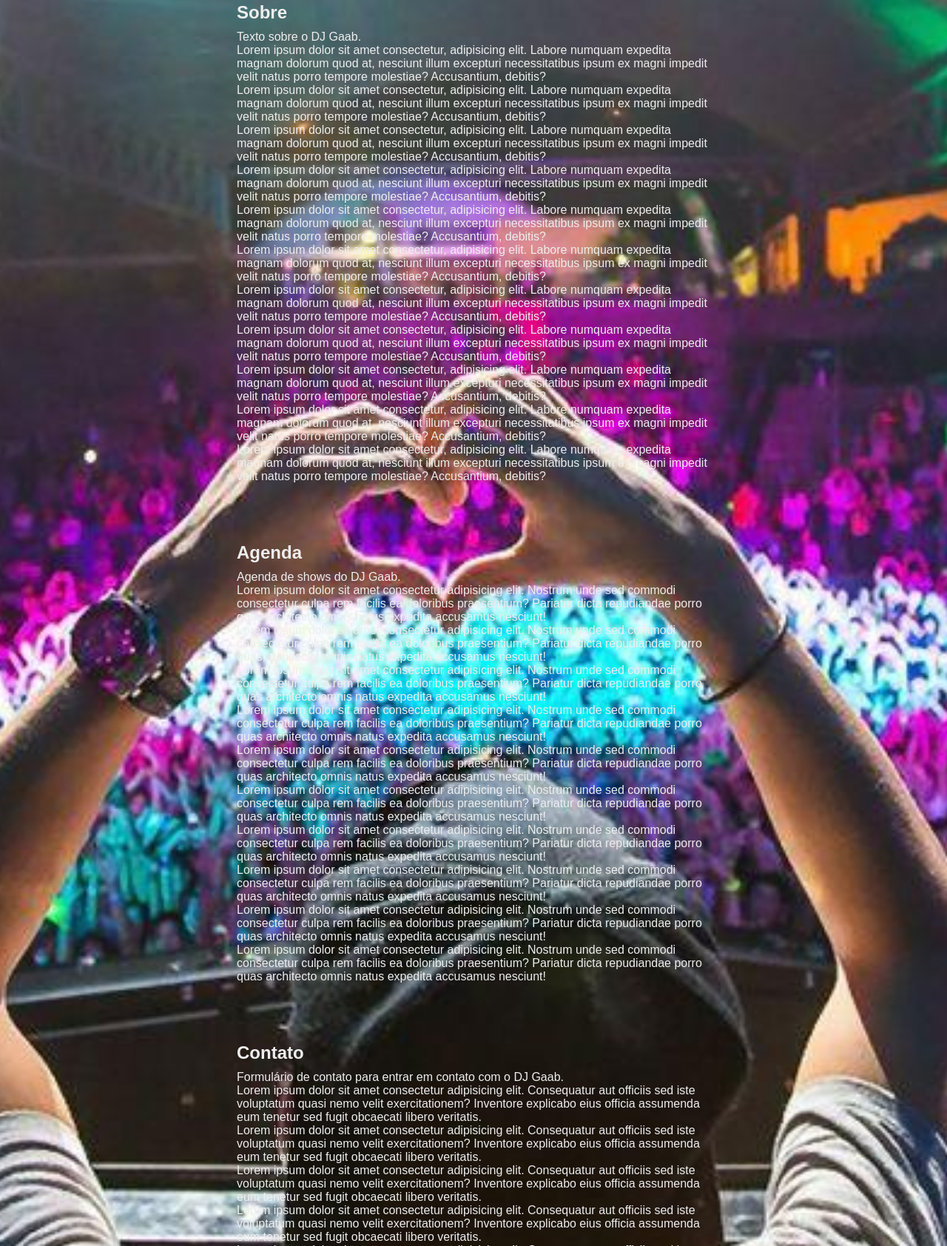
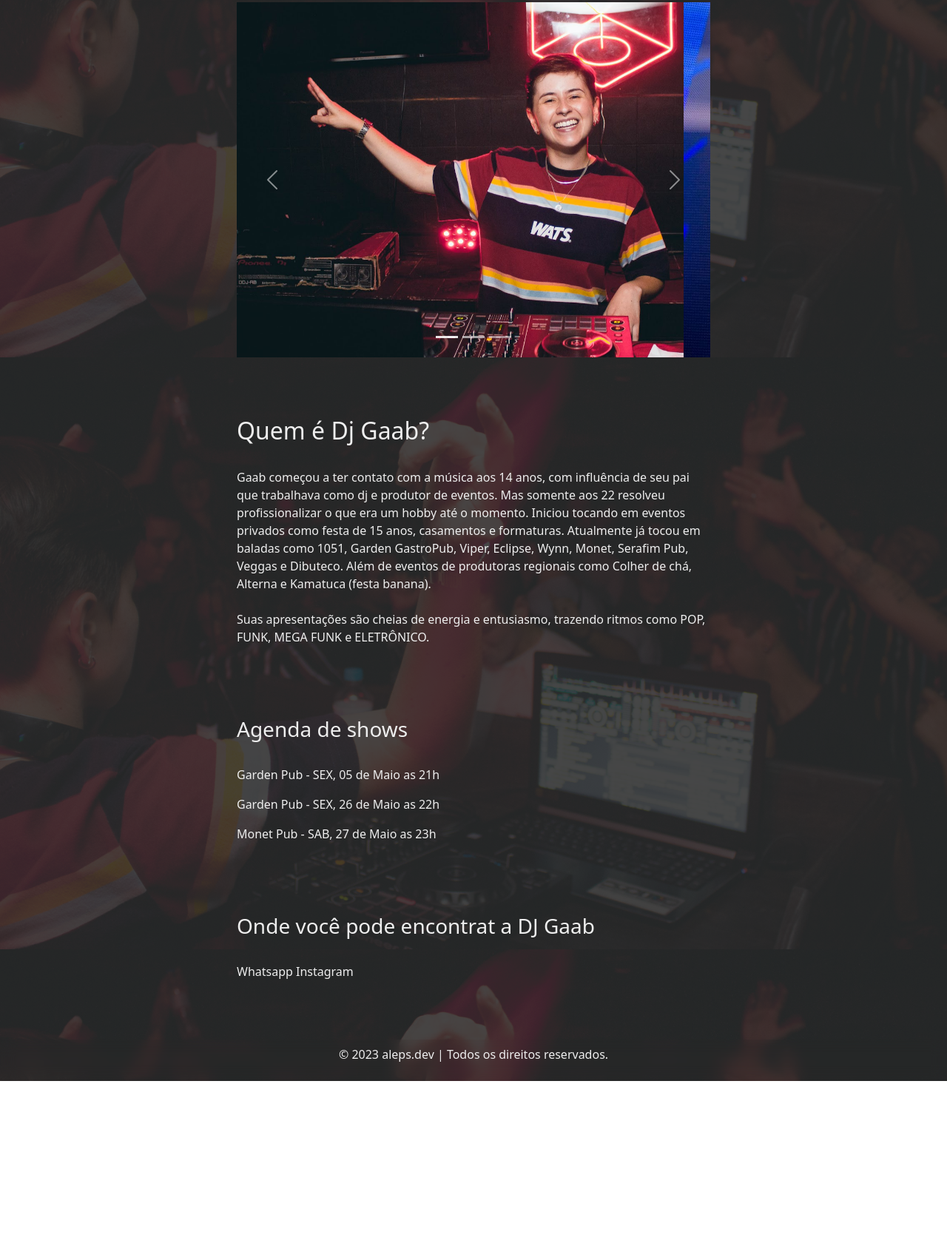
Before and after one commit to alepsdev/site-dj-gaab, a plain HTML site: page index.html in a window 1280 px wide. Shown: the part 317-2001 px from the top of the page at 74% size. After the commit the page ends 1778 px from the top, so only its background shows below. Drawn offline with nearby package versions, Linux system fonts and the light colour scheme.

Commit message:
add section agenda and contato

```diff
--- a/index.html
+++ b/index.html
@@ -5,14 +5,16 @@
 	<meta charset="UTF-8">
 	<meta name="viewport" content="width=device-width, initial-scale=1.0">
 	<link rel="stylesheet" href="style.css">
-  <script src="./script.js"></script>
+  <script src="./script.js" defer></script>
+  <link href="https://cdn.jsdelivr.net/npm/bootstrap@5.2.3/dist/css/bootstrap.min.css" rel="stylesheet">
+  <script src="https://cdn.jsdelivr.net/npm/bootstrap@5.2.3/dist/js/bootstrap.bundle.min.js"></script>
 </head>
 <body>
 	<header>
 		<h1>DJ Gaab</h1>
 		<nav>
 			<ul>
-				<li><a href="">Início</a></li>
+				<li><a href="#carrocel">Início</a></li>
 				<li><a href="#sobre">Sobre</a></li>
 				<li><a href="#agenda">Agenda</a></li>
 				<li><a href="#contato">Contato</a></li>
@@ -21,57 +23,66 @@
 	</header>
 
 	<main>
+    <section class="carrocel" id="carrocel">
+      <div id="demo" class="carousel slide" data-bs-ride="carousel">
+        <div class="carousel-indicators">
+          <button type="button" data-bs-target="#demo" data-bs-slide-to="0" class="active"></button>
+          <button type="button" data-bs-target="#demo" data-bs-slide-to="1"></button>
+          <button type="button" data-bs-target="#demo" data-bs-slide-to="2"></button>
+        </div>
+
+        <div class="carousel-inner">
+          <div class="carousel-item active"><img src="./assets/img_1.jpg" ></div>
+          <div class="carousel-item"><img src="./assets/img_2.jpg"></div>
+          <div class="carousel-item"><img src="./assets/img_3.jpg"></div>
+        </div>
+
+        <button class="carousel-control-prev" type="button" data-bs-target="#demo" data-bs-slide="prev">
+          <span class="carousel-control-prev-icon"></span>
+        </button>
+        <button class="carousel-control-next" type="button" data-bs-target="#demo" data-bs-slide="next">
+          <span class="carousel-control-next-icon"></span>
+        </button>
+      </div>
+    </section>
+
 		<section id="sobre">
-			<h2>Sobre</h2>
-			<p>Texto sobre o DJ Gaab.</p>
-      <p>Lorem ipsum dolor sit amet consectetur, adipisicing elit. Labore numquam expedita magnam dolorum quod at, nesciunt illum excepturi necessitatibus ipsum ex magni impedit velit natus porro tempore molestiae? Accusantium, debitis?</p>
-      <p>Lorem ipsum dolor sit amet consectetur, adipisicing elit. Labore numquam expedita magnam dolorum quod at, nesciunt illum excepturi necessitatibus ipsum ex magni impedit velit natus porro tempore molestiae? Accusantium, debitis?</p>
-      <p>Lorem ipsum dolor sit amet consectetur, adipisicing elit. Labore numquam expedita magnam dolorum quod at, nesciunt illum excepturi necessitatibus ipsum ex magni impedit velit natus porro tempore molestiae? Accusantium, debitis?</p>
-      <p>Lorem ipsum dolor sit amet consectetur, adipisicing elit. Labore numquam expedita magnam dolorum quod at, nesciunt illum excepturi necessitatibus ipsum ex magni impedit velit natus porro tempore molestiae? Accusantium, debitis?</p>
-      <p>Lorem ipsum dolor sit amet consectetur, adipisicing elit. Labore numquam expedita magnam dolorum quod at, nesciunt illum excepturi necessitatibus ipsum ex magni impedit velit natus porro tempore molestiae? Accusantium, debitis?</p>
-      <p>Lorem ipsum dolor sit amet consectetur, adipisicing elit. Labore numquam expedita magnam dolorum quod at, nesciunt illum excepturi necessitatibus ipsum ex magni impedit velit natus porro tempore molestiae? Accusantium, debitis?</p>
-      <p>Lorem ipsum dolor sit amet consectetur, adipisicing elit. Labore numquam expedita magnam dolorum quod at, nesciunt illum excepturi necessitatibus ipsum ex magni impedit velit natus porro tempore molestiae? Accusantium, debitis?</p>
-      <p>Lorem ipsum dolor sit amet consectetur, adipisicing elit. Labore numquam expedita magnam dolorum quod at, nesciunt illum excepturi necessitatibus ipsum ex magni impedit velit natus porro tempore molestiae? Accusantium, debitis?</p>
-      <p>Lorem ipsum dolor sit amet consectetur, adipisicing elit. Labore numquam expedita magnam dolorum quod at, nesciunt illum excepturi necessitatibus ipsum ex magni impedit velit natus porro tempore molestiae? Accusantium, debitis?</p>
-      <p>Lorem ipsum dolor sit amet consectetur, adipisicing elit. Labore numquam expedita magnam dolorum quod at, nesciunt illum excepturi necessitatibus ipsum ex magni impedit velit natus porro tempore molestiae? Accusantium, debitis?</p>
-      <p>Lorem ipsum dolor sit amet consectetur, adipisicing elit. Labore numquam expedita magnam dolorum quod at, nesciunt illum excepturi necessitatibus ipsum ex magni impedit velit natus porro tempore molestiae? Accusantium, debitis?</p>
+			<h2>Quem é Dj Gaab?</h2>
+      <br>
+			<p>
+        Gaab começou a ter contato com a música aos 14 anos, com influência de seu pai que trabalhava como dj e produtor de eventos.
+        Mas somente aos 22 resolveu profissionalizar o que era um hobby até o momento.
+        Iniciou tocando em eventos privados como festa de 15 anos, casamentos e formaturas.
+        Atualmente já tocou em baladas como 1051, Garden GastroPub, Viper, Eclipse, Wynn, Monet, Serafim Pub, Veggas e Dibuteco.
+        Além de eventos de produtoras regionais como Colher de chá, Alterna e Kamatuca (festa banana).
+        <br><br>
+        Suas apresentações são cheias de energia e entusiasmo, trazendo ritmos como POP, FUNK, MEGA FUNK e ELETRÔNICO.
+      </p>
 		</section>
 
 		<section id="agenda">
-			<h2>Agenda</h2>
-			<p>Agenda de shows do DJ Gaab.</p>
-      <p>Lorem ipsum dolor sit amet consectetur adipisicing elit. Nostrum unde sed commodi consectetur culpa rem facilis ea doloribus praesentium? Pariatur dicta repudiandae porro quas architecto omnis natus expedita accusamus nesciunt!</p>
-      <p>Lorem ipsum dolor sit amet consectetur adipisicing elit. Nostrum unde sed commodi consectetur culpa rem facilis ea doloribus praesentium? Pariatur dicta repudiandae porro quas architecto omnis natus expedita accusamus nesciunt!</p>
-      <p>Lorem ipsum dolor sit amet consectetur adipisicing elit. Nostrum unde sed commodi consectetur culpa rem facilis ea doloribus praesentium? Pariatur dicta repudiandae porro quas architecto omnis natus expedita accusamus nesciunt!</p>
-      <p>Lorem ipsum dolor sit amet consectetur adipisicing elit. Nostrum unde sed commodi consectetur culpa rem facilis ea doloribus praesentium? Pariatur dicta repudiandae porro quas architecto omnis natus expedita accusamus nesciunt!</p>
-      <p>Lorem ipsum dolor sit amet consectetur adipisicing elit. Nostrum unde sed commodi consectetur culpa rem facilis ea doloribus praesentium? Pariatur dicta repudiandae porro quas architecto omnis natus expedita accusamus nesciunt!</p>
-      <p>Lorem ipsum dolor sit amet consectetur adipisicing elit. Nostrum unde sed commodi consectetur culpa rem facilis ea doloribus praesentium? Pariatur dicta repudiandae porro quas architecto omnis natus expedita accusamus nesciunt!</p>
-      <p>Lorem ipsum dolor sit amet consectetur adipisicing elit. Nostrum unde sed commodi consectetur culpa rem facilis ea doloribus praesentium? Pariatur dicta repudiandae porro quas architecto omnis natus expedita accusamus nesciunt!</p>
-      <p>Lorem ipsum dolor sit amet consectetur adipisicing elit. Nostrum unde sed commodi consectetur culpa rem facilis ea doloribus praesentium? Pariatur dicta repudiandae porro quas architecto omnis natus expedita accusamus nesciunt!</p>
-      <p>Lorem ipsum dolor sit amet consectetur adipisicing elit. Nostrum unde sed commodi consectetur culpa rem facilis ea doloribus praesentium? Pariatur dicta repudiandae porro quas architecto omnis natus expedita accusamus nesciunt!</p>
-      <p>Lorem ipsum dolor sit amet consectetur adipisicing elit. Nostrum unde sed commodi consectetur culpa rem facilis ea doloribus praesentium? Pariatur dicta repudiandae porro quas architecto omnis natus expedita accusamus nesciunt!</p>
+			<h3>Agenda de shows</h3>
+      <br>
+      <p><a class="agenda" href="https://www.sympla.com.br/evento/costa-gold-e-haikaiss-na-garden/1936591" target="_blank" rel="noopener noreferrer">Garden Pub - SEX, 05 de Maio as 21h</a></p>
+      <p><a class="agenda" href="https://www.sympla.com.br/evento/costa-gold-e-haikaiss-na-garden/1961967" target="_blank" rel="noopener noreferrer">Garden Pub - SEX, 26 de Maio as 22h</a></p>
+      <p><a class="agenda" href="https://www.sympla.com.br/evento/costa-gold-e-haikaiss-na-garden/1961967" target="_blank" rel="noopener noreferrer">Monet Pub - SAB, 27 de Maio as 23h</a></p>
 		</section>
 
 		<section id="contato">
-			<h2>Contato</h2>
-			<p>Formulário de contato para entrar em contato com o DJ Gaab.</p>
-      <p>Lorem ipsum dolor sit amet consectetur adipisicing elit. Consequatur aut officiis sed iste voluptatum quasi nemo velit exercitationem? Inventore explicabo eius officia assumenda eum tenetur sed fugit obcaecati libero veritatis.</p>
-      <p>Lorem ipsum dolor sit amet consectetur adipisicing elit. Consequatur aut officiis sed iste voluptatum quasi nemo velit exercitationem? Inventore explicabo eius officia assumenda eum tenetur sed fugit obcaecati libero veritatis.</p>
-      <p>Lorem ipsum dolor sit amet consectetur adipisicing elit. Consequatur aut officiis sed iste voluptatum quasi nemo velit exercitationem? Inventore explicabo eius officia assumenda eum tenetur sed fugit obcaecati libero veritatis.</p>
-      <p>Lorem ipsum dolor sit amet consectetur adipisicing elit. Consequatur aut officiis sed iste voluptatum quasi nemo velit exercitationem? Inventore explicabo eius officia assumenda eum tenetur sed fugit obcaecati libero veritatis.</p>
-      <p>Lorem ipsum dolor sit amet consectetur adipisicing elit. Consequatur aut officiis sed iste voluptatum quasi nemo velit exercitationem? Inventore explicabo eius officia assumenda eum tenetur sed fugit obcaecati libero veritatis.</p>
-      <p>Lorem ipsum dolor sit amet consectetur adipisicing elit. Consequatur aut officiis sed iste voluptatum quasi nemo velit exercitationem? Inventore explicabo eius officia assumenda eum tenetur sed fugit obcaecati libero veritatis.</p>
-      <p>Lorem ipsum dolor sit amet consectetur adipisicing elit. Consequatur aut officiis sed iste voluptatum quasi nemo velit exercitationem? Inventore explicabo eius officia assumenda eum tenetur sed fugit obcaecati libero veritatis.</p>
-      <p>Lorem ipsum dolor sit amet consectetur adipisicing elit. Consequatur aut officiis sed iste voluptatum quasi nemo velit exercitationem? Inventore explicabo eius officia assumenda eum tenetur sed fugit obcaecati libero veritatis.</p>
-      <p>Lorem ipsum dolor sit amet consectetur adipisicing elit. Consequatur aut officiis sed iste voluptatum quasi nemo velit exercitationem? Inventore explicabo eius officia assumenda eum tenetur sed fugit obcaecati libero veritatis.</p>
-      <p>Lorem ipsum dolor sit amet consectetur adipisicing elit. Consequatur aut officiis sed iste voluptatum quasi nemo velit exercitationem? Inventore explicabo eius officia assumenda eum tenetur sed fugit obcaecati libero veritatis.</p>
-      <p>Lorem ipsum dolor sit amet consectetur adipisicing elit. Consequatur aut officiis sed iste voluptatum quasi nemo velit exercitationem? Inventore explicabo eius officia assumenda eum tenetur sed fugit obcaecati libero veritatis.</p>
+      <h3>Onde você pode encontrat a DJ Gaab</h3>
+      <br>
+      <div>
+        <a class="agenda" href="https://api.whatsapp.com/send?phone=5548999816867&text=Ol%C3%A1+Dj+Gaab%2C+quero+solicitar+meu+or%C3%A7amento" target="_blank" rel="noopener noreferrer">
+          Whatsapp
+        </a>
+        <a class="agenda" href="https://www.instagram.com/dj_gaab_/" target="_blank" rel="noopener noreferrer">Instagram</a>
+      </div>
 		</section>
 	</main>
-
 	<footer>
-		<p>&copy; 2023 aleps.dev | Todos os direitos reservados.</p>
-    <a href="https://br.freepik.com/fotos-gratis/show-de-laser-de-linhas-brilhantes-de-luzes-de-neon-com-um-fundo-preto_9853061.htm#query=dj&position=22&from_view=search&track=sph">Imagem de wirestock no Freepik</a>
+		<p>&copy; 2023 <a  class="agenda" href="https://www.instagram.com/aleps.dev/" target="_blank" rel="noopener noreferrer">aleps.dev</a>  | Todos os direitos reservados.</p>
+    <!-- <a class="creditos" href="https://br.freepik.com/fotos-gratis/show-de-laser-de-linhas-brilhantes-de-luzes-de-neon-com-um-fundo-preto_9853061.htm#query=dj&position=22&from_view=search&track=sph">Imagem de wirestock no Freepik</a>
+    <a class="creditos" href="https://www.flaticon.com/br/icones-gratis/whatsapp" title="whatsapp ícones">Whatsapp ícones criados por Rakib Hassan Rahim - Flaticon</a> -->
 	</footer>
 
 </body>
--- a/style.css
+++ b/style.css
@@ -15,10 +15,11 @@ body {
 	justify-content: center;
 	align-items: center;
 	flex-direction: column;
-	background: url("./assets/background.jpg");
+	background: url("./assets/background.png");
 	background-repeat: no-repeat;
   background-size: cover;
-	background-position: center center;
+	background-position: center;
+	background-attachment: fixed;
 	height: 100%;
 	width: 100%;
 }
@@ -65,6 +66,11 @@ footer {
 	height: 7vh;
 }
 
+.agenda {
+  text-decoration: none;
+  color: #eee;
+}
+
 h1 {
 	margin: 0;
 }
@@ -73,11 +79,18 @@ h2 {
 	margin: 0 0 10px 0;
 }
 
-footer a {
+img {
+	object-fit: cover;
+	height: 60vh;
+	width: 90vh;
+}
+
+.creditos {
 	text-decoration: none;
 	color: #eee;
 	font-size: 1vh;
 }
+
 nav ul {
 	list-style: none;
 	margin: 0;
```
Also changed, not shown: script.js (+15 -10 lines), assets/background.jpg (deleted), assets/background.png (added), assets/icone-whatsapp.png (added), assets/img_1.jpg (added), assets/img_2.jpg (added), assets/img_3.jpg (added).
